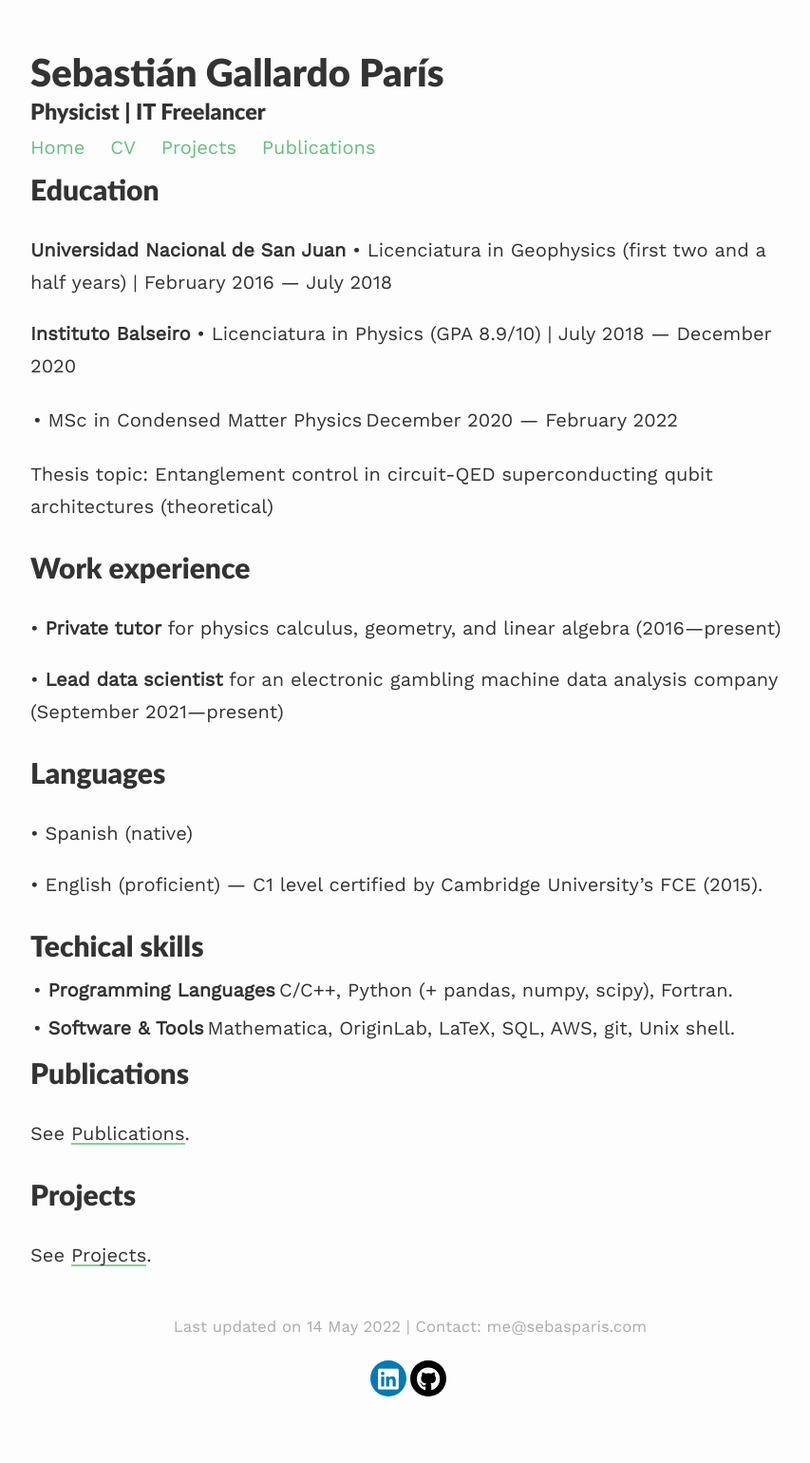
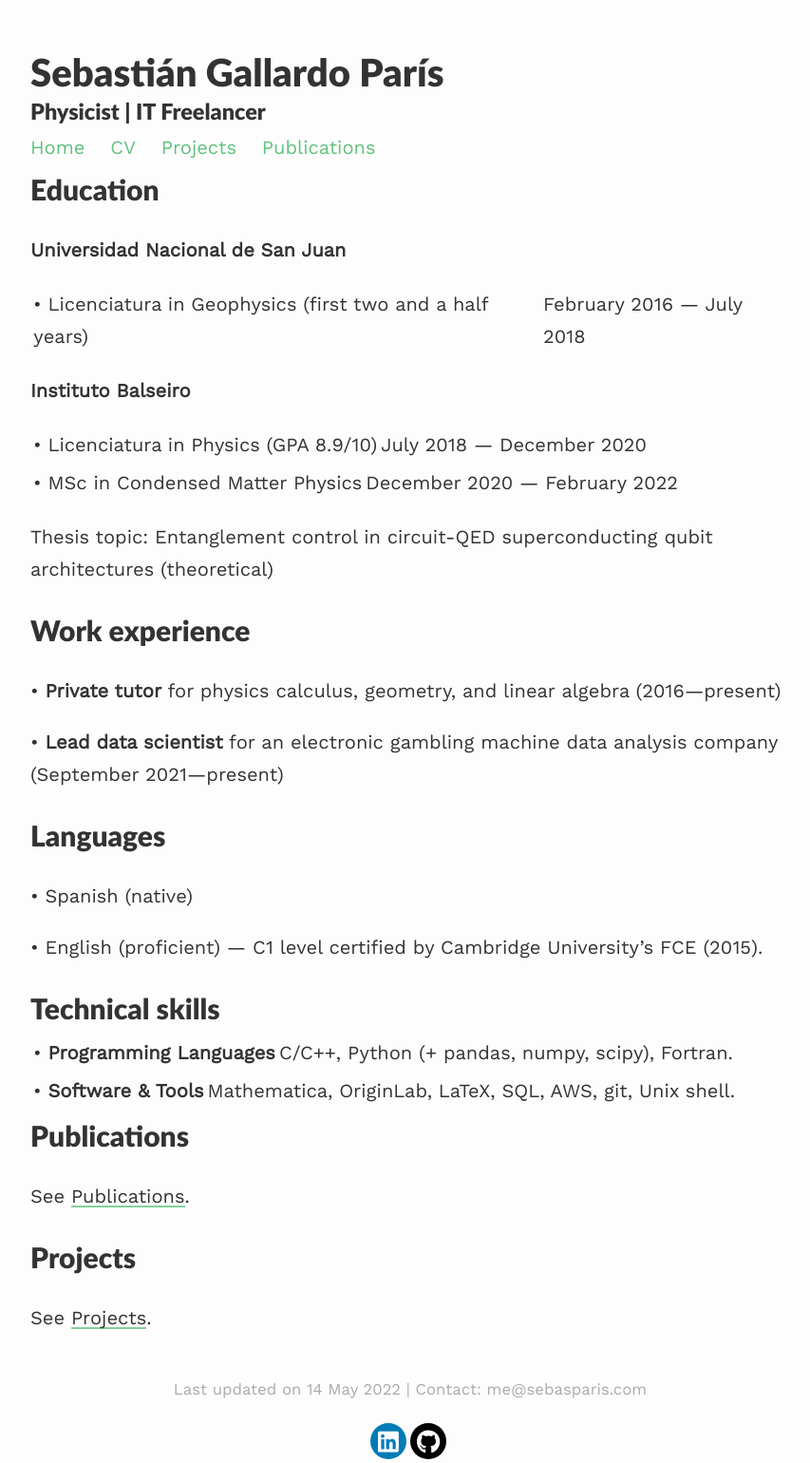
Before and after one commit to sebasparis/sebasparis.github.io, a Jekyll site: the page built from cv.md, in a window 1280 px wide. Shown: the whole page at 95% size, without its empty margins (208-1061 px from the left). Built offline with Jekyll 4.4.1, drawn with Linux system fonts in a browser that asks for light colours; nearby versions of some CDN libraries; our own code applies the rules of GitHub Pages for plain Markdown files; before the commit the page ends 1474 px from its top, so only the background shows below that.

Commit message:
fixed small mistakes

```diff
--- a/cv.md
+++ b/cv.md
@@ -10,9 +10,11 @@ published: true
 # Education
 
 **Universidad Nacional de San Juan**
+
 • Licenciatura in Geophysics (first two and a half years) | February 2016 --- July 2018
 
 **Instituto Balseiro**
+
 • Licenciatura in Physics (GPA 8.9/10) | July 2018 --- December 2020
 
 • MSc in Condensed Matter Physics | December 2020 --- February 2022
@@ -20,6 +22,7 @@ published: true
 Thesis topic: Entanglement control in circuit-QED superconducting qubit architectures (theoretical)
 
 # Work experience
+
 • **Private tutor** for physics calculus, geometry, and linear algebra (2016---present)
 
 • **Lead data scientist** for an electronic gambling machine data analysis company (September 2021---present)
@@ -29,7 +32,7 @@ Thesis topic: Entanglement control in circuit-QED superconducting qubit architec
 
 • English (proficient) --- C1 level certified by Cambridge University’s FCE (2015).
 
-# Techical skills
+# Technical skills
 
 • **Programming Languages** | C/C++, Python (+ pandas, numpy, scipy), Fortran.
 
```
Also changed, not shown: _projects/2_project.md (+1 -1 lines).
